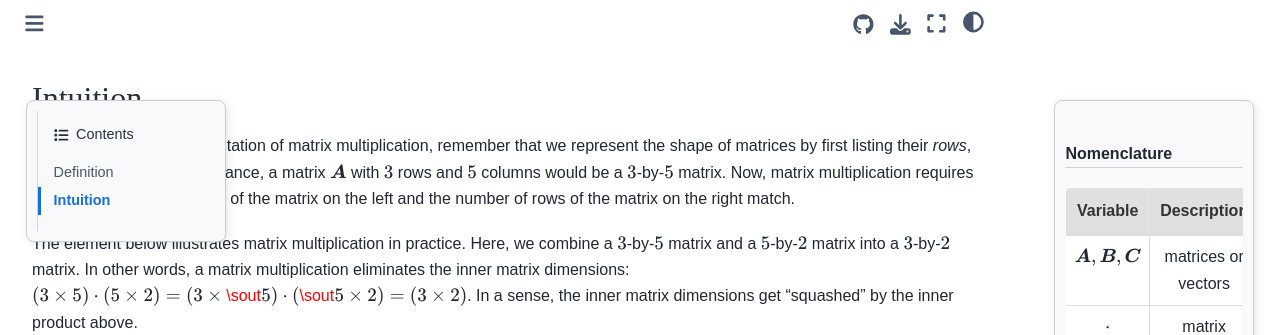
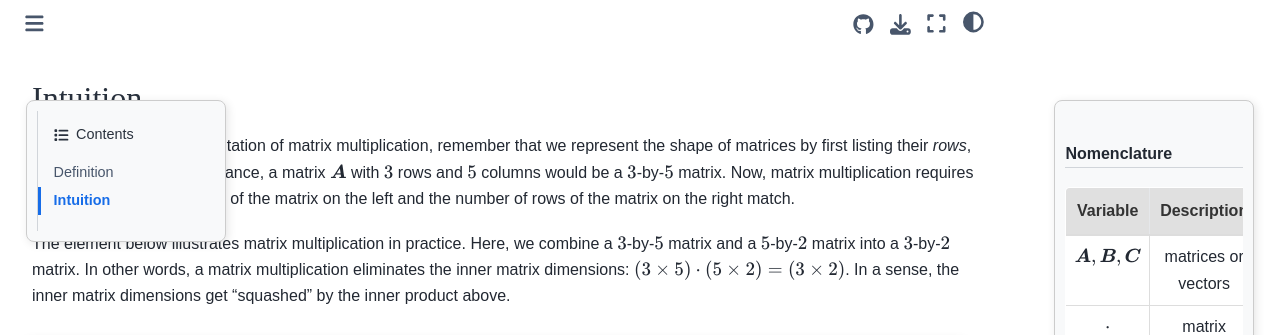
Before and after one commit to douden/graph_test, a Jupyter Book: the page built from book/pages/matrix_multiplication.md, in a window 1280 px wide and 900 px high, scrolled down 643 px, cut to the strip 0-335 px from the top of the window. Built offline with Jupyter Book 1.0.4 settings and Sphinx 7.4.7 and the Sphinx Book theme 1.1.4, drawn with Linux system fonts in a browser that asks for light colours; pages that are not in the unit, such as notebooks, are missing from menus; comment, search, counter and statistics services are not loaded.

Commit message:
correction

```diff
--- a/book/pages/matrix_multiplication.md
+++ b/book/pages/matrix_multiplication.md
@@ -40,7 +40,7 @@ $$
 
 To help recall the implementation of matrix multiplication, remember that we represent the shape of matrices by first listing their *rows*, then their *columns*. For instance, a matrix $\boldsymbol{A}$ with $3$ rows and $5$ columns would be a $3$-by-$5$ matrix. Now, matrix multiplication requires that the number of columns of the matrix on the left and the number of rows of the matrix on the right match.
 
-The element below illustrates matrix multiplication in practice. Here, we combine a $3$-by-$5$ matrix and a $5$-by-$2$ matrix into a $3$-by-$2$ matrix. In other words, a matrix multiplication eliminates the inner matrix dimensions: $(3 \times 5) \cdot (5 \times 2) = (3 \times \sout{5}) \cdot (\sout{5} \times 2) = (3 \times 2)$. In a sense, the inner matrix dimensions get "squashed" by the inner product above.
+The element below illustrates matrix multiplication in practice. Here, we combine a $3$-by-$5$ matrix and a $5$-by-$2$ matrix into a $3$-by-$2$ matrix. In other words, a matrix multiplication eliminates the inner matrix dimensions: $(3 \times 5) \cdot (5 \times 2) = (3 \times 2)$. In a sense, the inner matrix dimensions get "squashed" by the inner product above.
 
 <div style="float: right; width: 100%; margin: 10px; border: 1px solid #ccc; border-radius: 8px; box-shadow: 2px 2px 10px rgba(0, 0, 0, 0.1);">
     <iframe src="https://maxramgraber.github.io/MASTER/main/_static/elements/matrix_multiplication.html" style="width: 100%; aspect-ratio: 2 / 1; border: none; border-radius: 8px;"></iframe>
```
